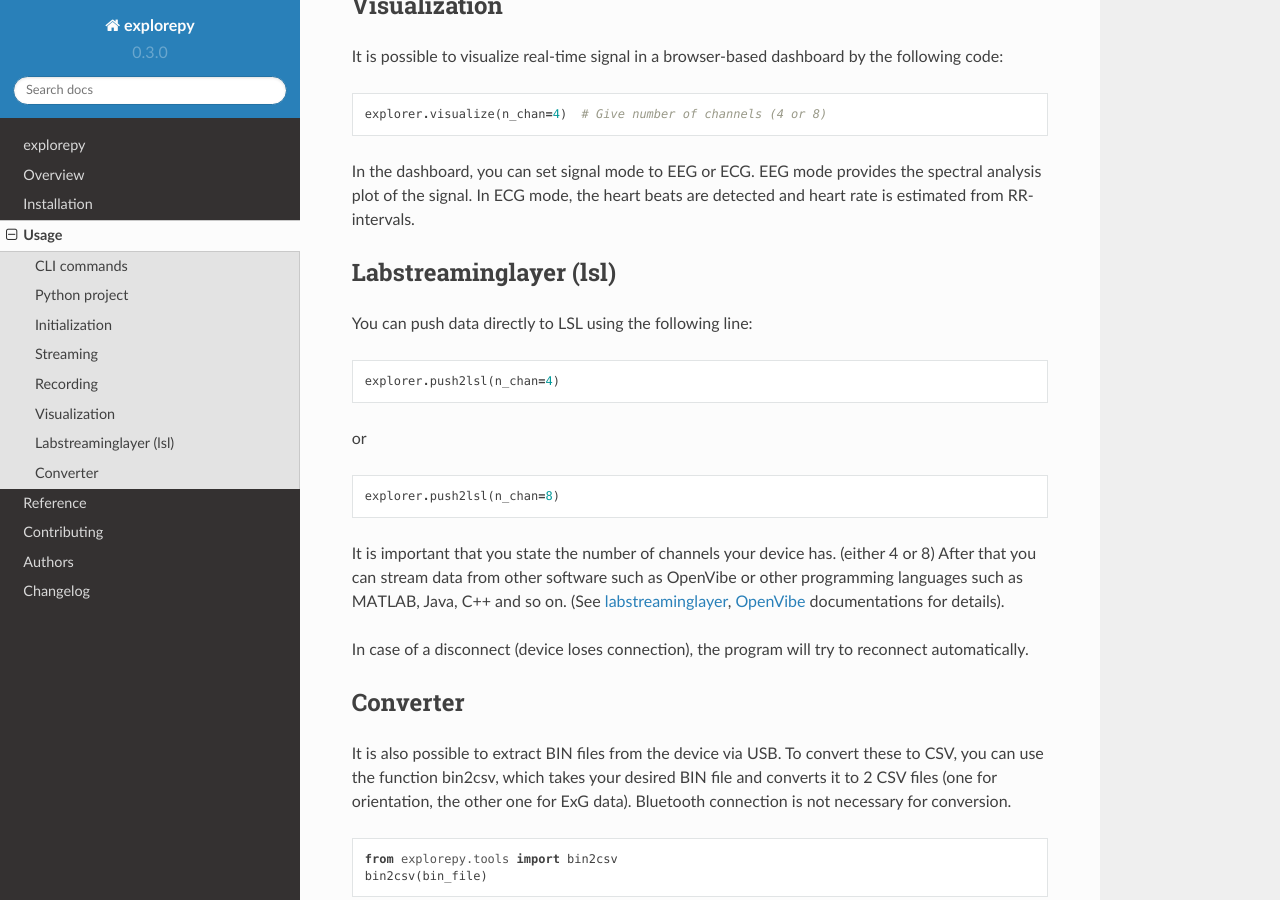
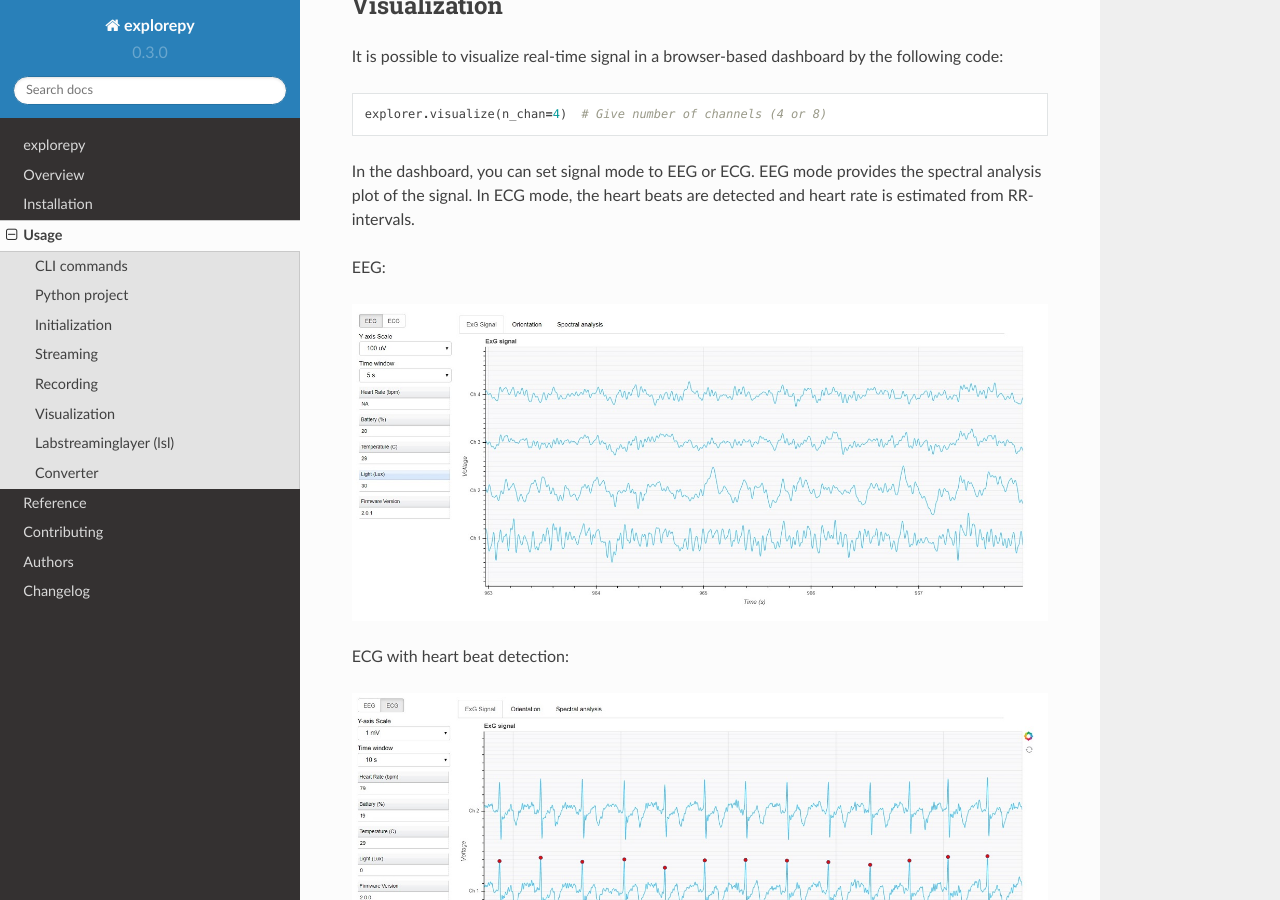
Before and after one commit to Mentalab-hub/explorepy, a Sphinx documentation site: the page built from docs/usage.rst, in a window 1280 px wide and 900 px high, scrolled down 1641 px. Built offline with Sphinx 7.4.7 and the Read the Docs theme 2.0.0, drawn with Linux system fonts in a browser that asks for light colours.

Commit message:
add dashboard screenshots

```diff
--- a/docs/usage.rst
+++ b/docs/usage.rst
@@ -64,6 +64,17 @@ It is possible to visualize real-time signal in a browser-based dashboard by the
 
 In the dashboard, you can set signal mode to EEG or ECG. EEG mode provides the spectral analysis plot of the signal. In ECG mode, the heart beats are detected and heart rate is estimated from RR-intervals.
 
+EEG:
+
+.. image:: /images/Dashboard_EEG.jpg
+  :width: 800
+  :alt: EEG Dashboard
+
+ECG with heart beat detection:
+
+.. image:: /images/Dashboard_ECG.jpg
+  :width: 800
+  :alt: ECG Dashboard
 
 Labstreaminglayer (lsl)
 ^^^^^^^^^^^^^^^^^^^^^^^
```
